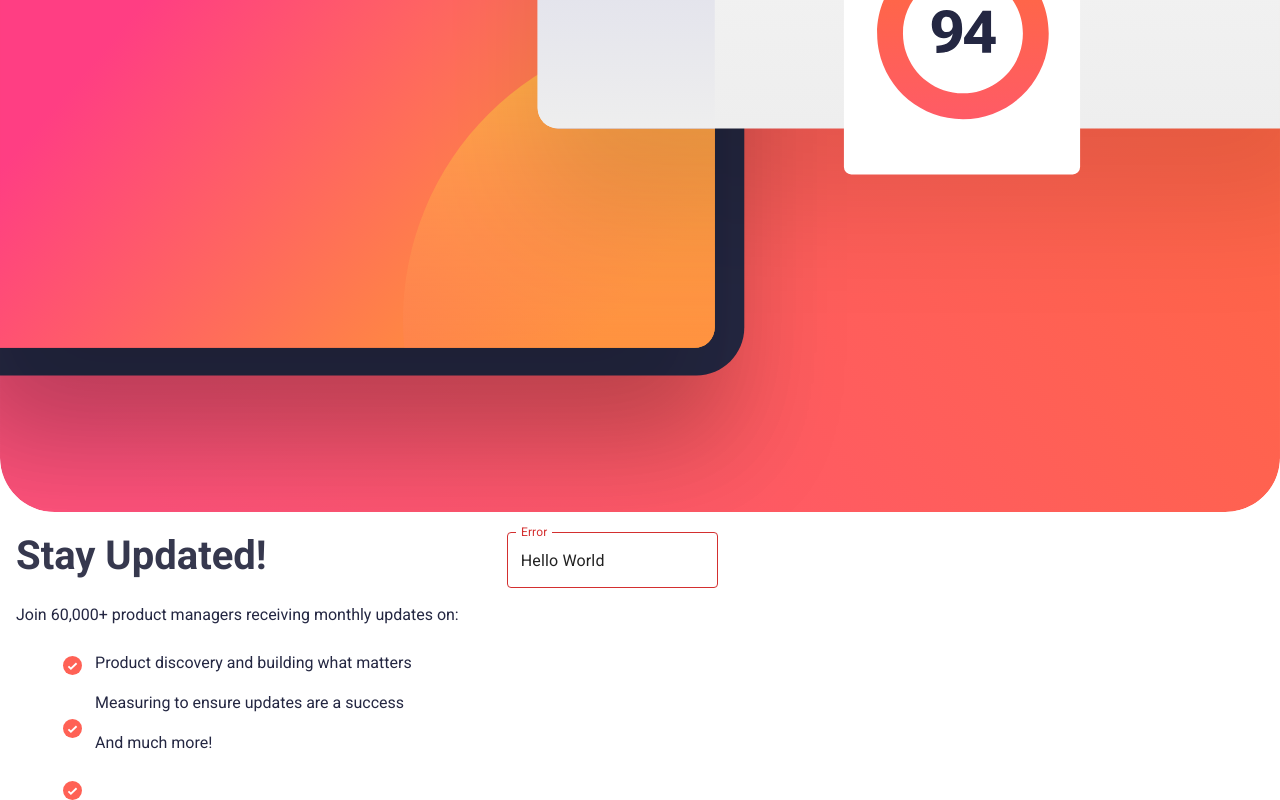
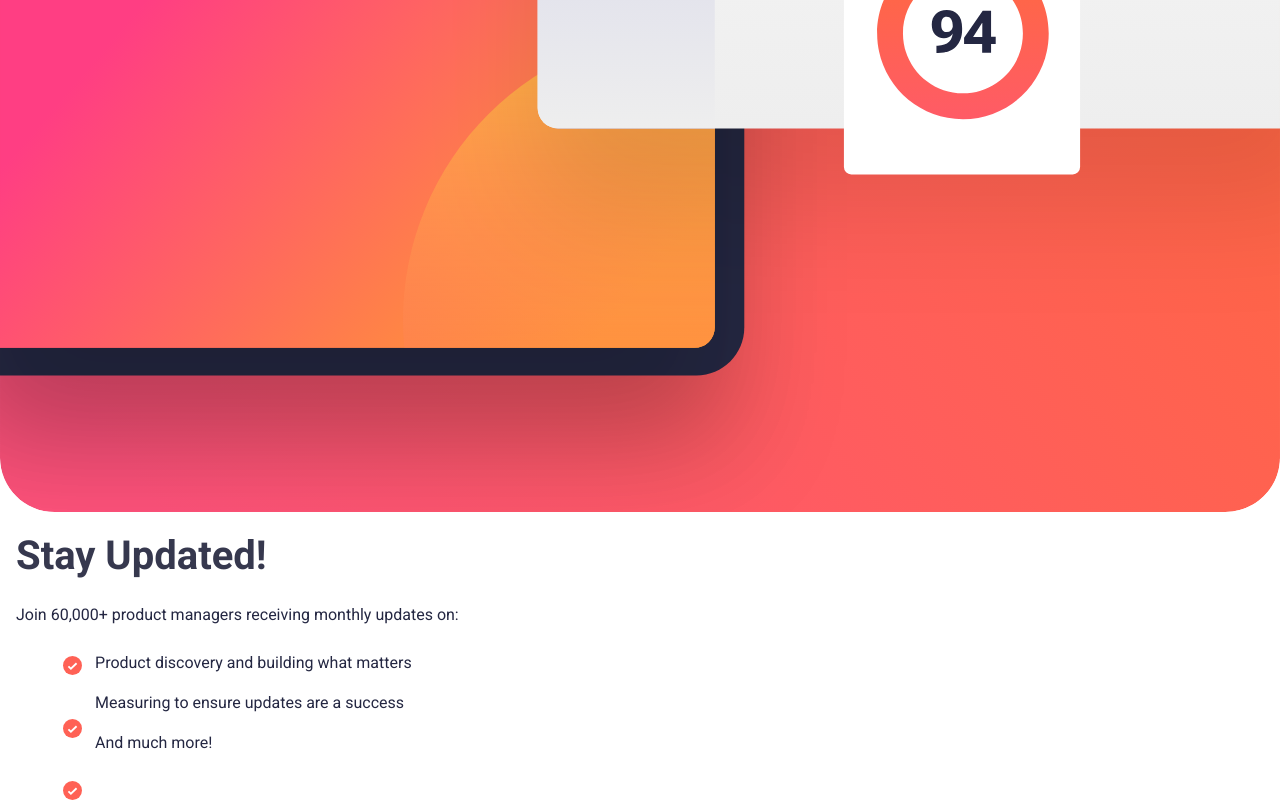
Before and after one commit to TheTreeveloper/Newsletter-signup, a React (Vite) app: page / in a window 1280 px wide. Shown: the part 457-1257 px from the top of the page. Built offline with nearby package versions, Linux system fonts and the light colour scheme.

Commit message:
removed form

```diff
--- a/src/App.tsx
+++ b/src/App.tsx
@@ -1,6 +1,5 @@
 import { HeroImage } from "./heroImage";
 import { TextContent } from "./textContent";
-import { FormValidation } from "./form";
 
 export const App = () => {
   return (
@@ -8,7 +7,6 @@ export const App = () => {
       <HeroImage />
       <div className="container">
         <TextContent />
-        <FormValidation />
       </div>
     </div>
   );
```
